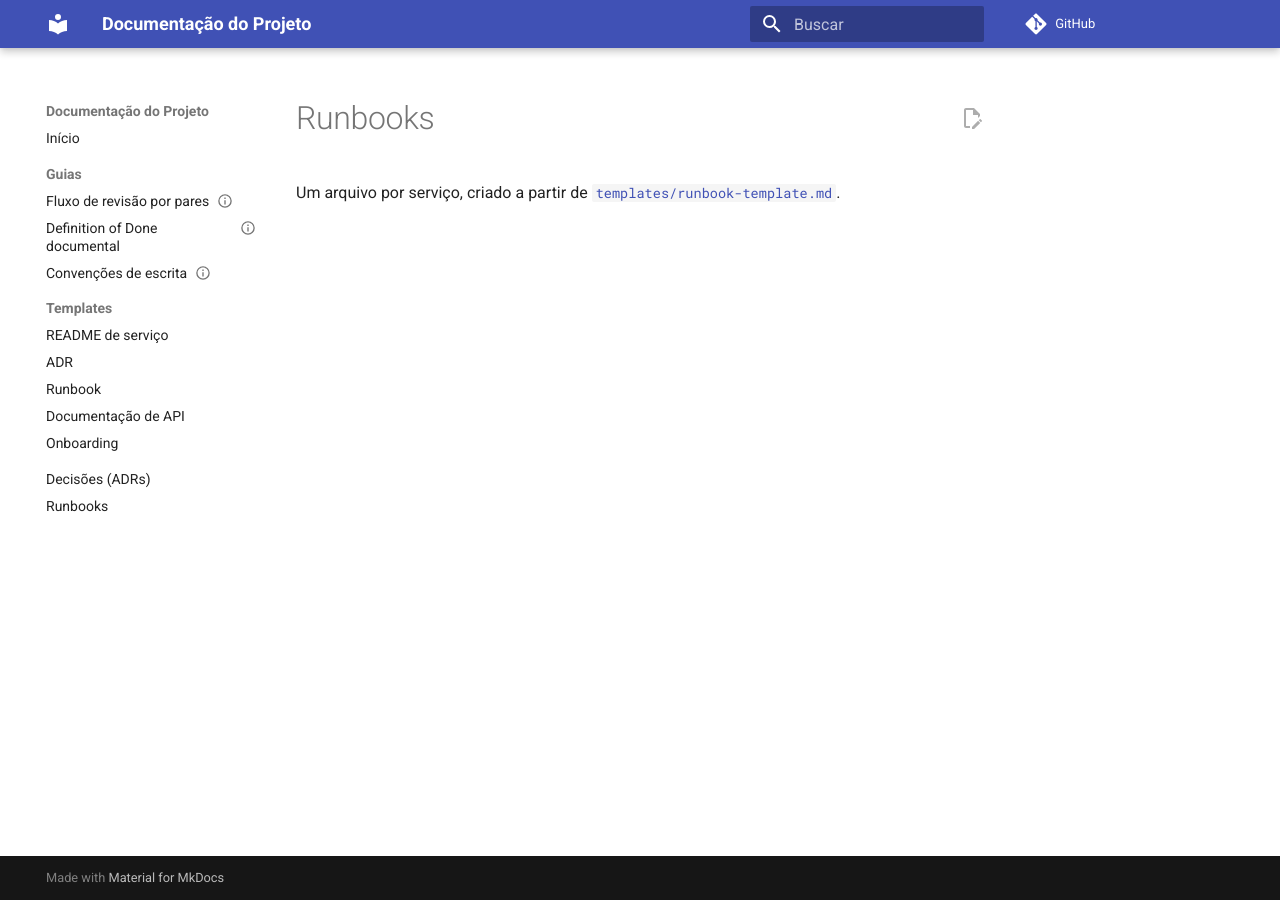
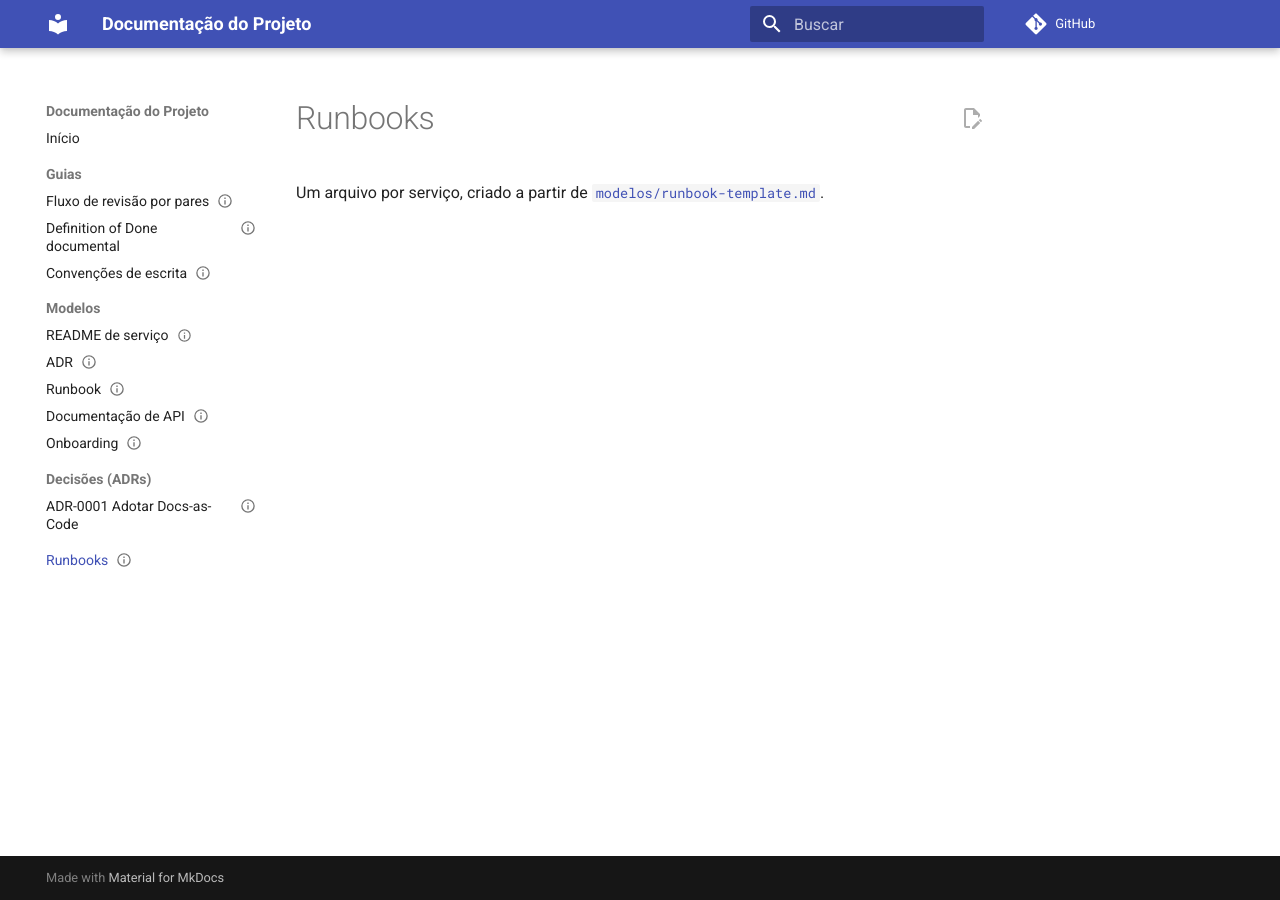
Before and after one commit to lucaspenhoela-personal/tcc-documentacao-software, an MkDocs documentation site: the page built from docs/runbooks/README.md, in a window 1280 px wide. Built offline with MkDocs 1.6.1 and Material for MkDocs 9.7.7, drawn with Linux system fonts in a browser that asks for light colours; comment, search, counter and statistics services are not loaded.

Commit message:
Corrige lint, renomeia templates para modelos e fixa versões do pipeline

```diff
--- a/.markdownlint-cli2.yaml
+++ b/.markdownlint-cli2.yaml
@@ -3,3 +3,4 @@ config:
   MD013: false      # comprimento de linha
   MD033: false      # HTML inline (usado em tabelas)
   MD041: false      # primeira linha pode ser frontmatter
+  MD060: false      # alinhamento visual de tabelas (modelos têm células vazias)
--- a/docs/runbooks/README.md
+++ b/docs/runbooks/README.md
@@ -7,4 +7,4 @@ status: vigente
 
 # Runbooks
 
-Um arquivo por serviço, criado a partir de [`templates/runbook-template.md`](../templates/runbook-template.md).
+Um arquivo por serviço, criado a partir de [`modelos/runbook-template.md`](../modelos/runbook-template.md).
--- a/mkdocs.yml
+++ b/mkdocs.yml
@@ -18,14 +18,15 @@ nav:
       - Fluxo de revisão por pares: guias/revisao-por-pares.md
       - Definition of Done documental: guias/definition-of-done.md
       - Convenções de escrita: guias/convencoes.md
-  - Templates:
-      - README de serviço: templates/README-servico.md
-      - ADR: templates/ADR-template.md
-      - Runbook: templates/runbook-template.md
-      - Documentação de API: templates/api-template.md
-      - Onboarding: templates/onboarding-template.md
-  - Decisões (ADRs): adr/
-  - Runbooks: runbooks/
+  - Modelos:
+      - README de serviço: modelos/README-servico.md
+      - ADR: modelos/ADR-template.md
+      - Runbook: modelos/runbook-template.md
+      - Documentação de API: modelos/api-template.md
+      - Onboarding: modelos/onboarding-template.md
+  - Decisões (ADRs):
+      - ADR-0001 Adotar Docs-as-Code: adr/0001-adotar-docs-as-code.md
+  - Runbooks: runbooks/README.md
 
 markdown_extensions:
   - admonition
```
Also changed, not shown: README.md (+3 -3 lines), docs/guias/revisao-por-pares.md (+1 -1 lines), docs/index.md (+3 -3 lines), docs/modelos/api-template.md (renamed from docs/templates/api-template.md, +4 -4 lines), docs/modelos/ADR-template.md (renamed from docs/templates/ADR-template.md), docs/modelos/README-servico.md (renamed from docs/templates/README-servico.md), docs/modelos/onboarding-template.md (renamed from docs/templates/onboarding-template.md), docs/modelos/runbook-template.md (renamed from docs/templates/runbook-template.md), 1 other file.
